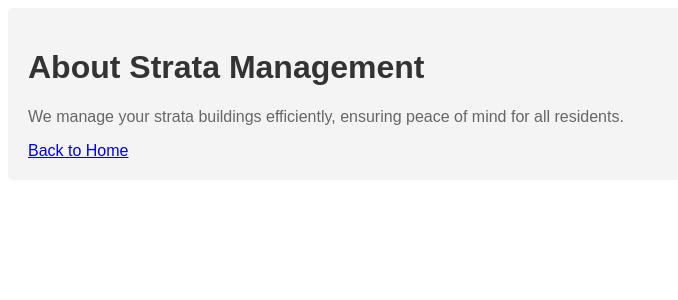
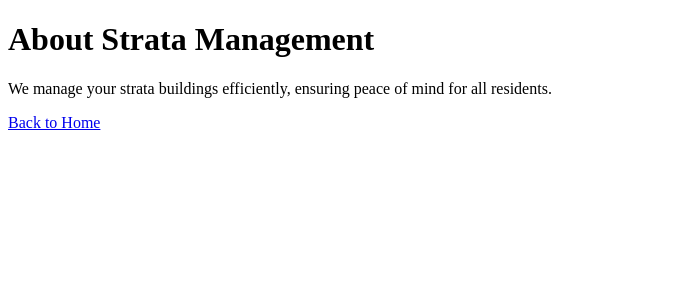
Before and after one commit to sukarim152/strata_managment, a Next.js app: page /about in a window 1280 px wide. Shown: the top 300 px of the page, without its empty margins (0-678 px from the left). Built offline with nearby package versions, Linux system fonts and the light colour scheme.

Commit message:
Update about.module.css

```diff
--- a/styles/about.module.css
+++ b/styles/about.module.css
@@ -1,15 +1,5 @@
-/* styles/about.module.css */
-.container {
-  background-color: #f4f4f4;
-  padding: 20px;
-  border-radius: 5px;
-  font-family: Arial, sans-serif;
+
+.title {
+  color: red;
+  font-size: 32px;
 }
-
-h1 {
-  color: #333;
-}
-
-p {
-  color: #666;
-}
```
